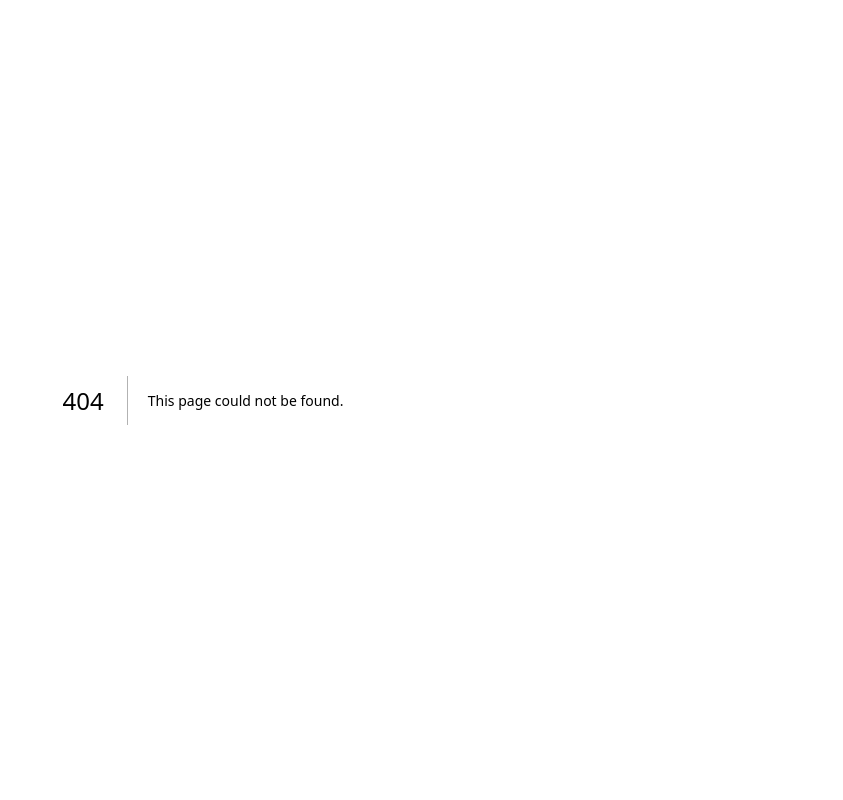
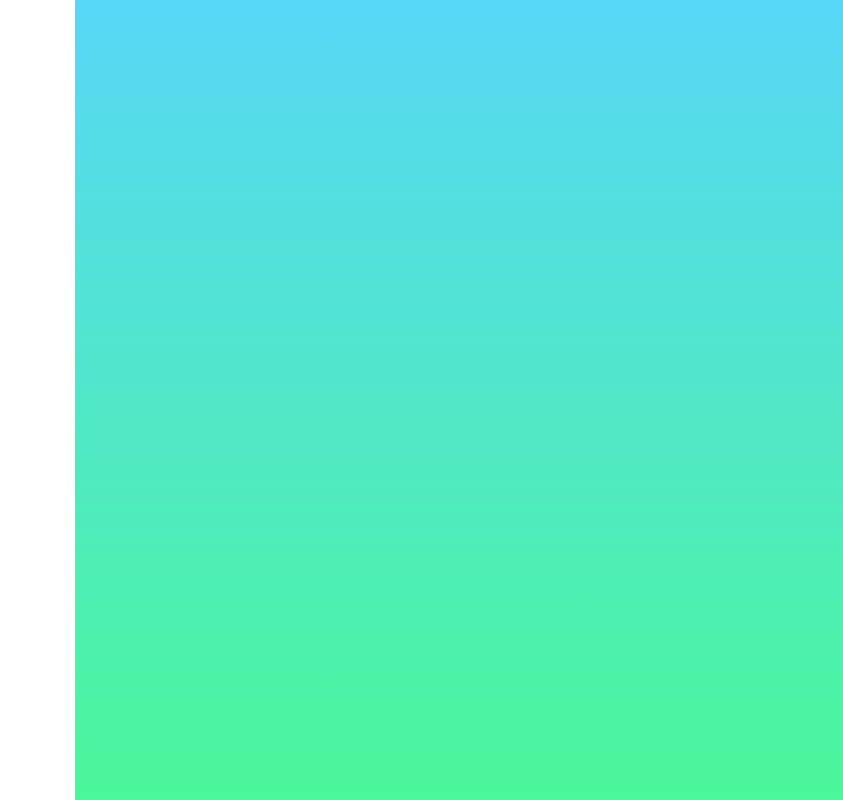
Before and after one commit to facundo1cabrera/aulers-next, a Next.js app: page /login in a window 1280 px wide. Before the commit this address had no page. Shown: the whole page, without its empty margins (437-1280 px from the left). Built offline with nearby package versions, Linux system fonts and the light colour scheme.

Commit message:
popup close when clicked outside

```diff
--- /dev/null
+++ b/src/components/AddToCartModal/index.tsx
@@ -0,0 +1,23 @@
+import { Dispatch, FC, SetStateAction, useRef } from 'react';
+type AddToCartModal = FC;
+
+export const AddToCartModal = ({setShowModal}: {setShowModal: Dispatch<SetStateAction<boolean>>}) => {
+    return (
+        <div className={`absolute z-50 top-32 right-1/4 animate-modal-popup border shadow-sm bg-white`}>
+            <div className="absolute right-2 cursor-pointer top-0" onClick={() => setShowModal(false)}>X</div>
+            <div className="flex flex-col justify-start items-start text-black p-4">
+                <p className="text-xl font-medium">¿Te interesa?</p>
+                <p className="w-56 font-light opacity-70 pt-2 pb-4 leading-5">
+                    ¡No dejes que te la quiten! Ya ha sido marcada como favorita por 3 personas
+                </p>
+                <div className="flex justify-between w-full">
+                    <p className="p-2 border border-gray-200 rou nded-sm text-center cursor-pointer">Añadir al carrito</p>
+                    <div className="w-4"></div>
+                    <a className="py-2 px-4 cursor-pointer bg-dark-purple text-white rounded-sm text-center" >
+                        Comprar ahora
+                    </a>
+                </div>
+            </div>
+        </div>
+    )
+}
--- a/src/components/Card/index.tsx
+++ b/src/components/Card/index.tsx
@@ -1,23 +1,46 @@
-import React, { FC, useState } from 'react';
+import React, { FC, useEffect, useRef, useState } from 'react';
 import { AiOutlineRight, AiOutlineLeft } from 'react-icons/ai';
 import { FiMoreHorizontal } from 'react-icons/fi';
 import { CarouselProvider, Slider, Slide, ButtonBack, ButtonNext } from 'pure-react-carousel';
 import 'pure-react-carousel/dist/react-carousel.es.css';
+import { AddToCartModal } from '../AddToCartModal';
 
 type Card = FC;
 
 export const Card: Card = () => {
 
+    const ref = useRef<HTMLDivElement>(null);
+
+    const [showModal, setShowModal] = useState(false);
+
+    useEffect(() => {
+        const checkIfClickedOutside = (e: any) => {
+            if (showModal && ref.current && !ref.current.contains(e.target)) {
+                setShowModal(false);
+            }
+        }
+
+        document.addEventListener("mousedown", checkIfClickedOutside);
+
+        return () => {
+            document.removeEventListener("mousedown", checkIfClickedOutside);
+        }
+    }, [showModal]);
+
     return (
-        <div className='w-full lg:w-2/4 flex flex-col justify-center items-center py-10 relative ease-out delay-200'>
+        <div className={`w-full lg:w-2/4 flex flex-col justify-center items-center py-10 relative ease-out delay-20`}>
+            {
+                (showModal) ? (
+                    <div ref={ref}>
+                        <AddToCartModal setShowModal={setShowModal}/>
+                    </div>
+                )
+                    : null
+            }
             <div className="flex flex-col justify-center items-start mb-2 relative">
                 <p className="text-xl opacity-90 mb-3">Sobrecamisa de pana Oversized Fit</p>
                 <p className="text-base opacity-80">$12.302</p>
-                <FiMoreHorizontal size={30} className="absolute bottom-0 right-0 z-10 cursor-pointer"/>
-                <div className="absolute z-50 space-y-2 top-16 -right-24 border shadow-sm bg-white flex flex-col justify-end items-center p-4">
-                    <p className="px-2 border border-gray-200 w-full rounded-sm text-center" >Añadir al carrito</p>
-                    <a className="px-2 cursor-pointer bg-dark-purple text-white w-full rounded-sm text-center py-1" >Comprar ahora</a>
-                </div>
+                <FiMoreHorizontal size={30} className="absolute bottom-0 right-0 z-10 cursor-pointer" onClick={() => setShowModal(true)} />
             </div>
             <CarouselProvider
                 naturalSlideWidth={200}
@@ -28,7 +51,7 @@ export const Card: Card = () => {
                 <ButtonBack className="">
                     <AiOutlineLeft />
                 </ButtonBack>
-                <Slider className="h-image w-2/4 relative">
+                <Slider className="h-image w-2/4 relative cursor-pointer">
                     <Slide index={0} className="h-full flex">
                         <img className="h-image object-contain m-auto" src="/img/example1.png"/>
                     </Slide>
--- /dev/null
+++ b/src/components/Header/index.tsx
@@ -0,0 +1,24 @@
+import { FC } from "react";
+import { BiShoppingBag } from 'react-icons/bi'
+
+type Header = FC;
+
+export const Header = () => {
+    return (
+        <header className="w-full h-16 border-b-2 border-neutral-200 font-display">
+            <div className="flex h-full w-11/12 justify-between m-auto items-center text-black">
+                <h1 className="font-semibold text-2xl hover:cursor-pointer">Aulers</h1>
+                <div className="flex font-light text-base justify-between w-44">
+                    <h2>Hombre</h2>
+                    <h3>Mujer</h3>
+                </div>
+                <div className="flex justify-between w-40">
+                    <button className="rounded-md border border-neutral-200 py-1 px-4 hover:bg-green transition-all duration-500">
+                    Registrate
+                    </button>
+                    <BiShoppingBag size={30} className="hover:cursor-pointer"/>
+                </div>
+            </div>
+        </header>
+    );
+}
--- a/src/pages/index.tsx
+++ b/src/pages/index.tsx
@@ -1,36 +1,22 @@
 import Head from 'next/head'
 import Image from 'next/image'
 import { Inter } from '@next/font/google'
-import { BiShoppingBag } from 'react-icons/bi'
 import { AiOutlineArrowRight } from 'react-icons/ai'
 import { Card } from '@/components/Card/'
+import { Header } from '@/components/Header'
 
 const inter = Inter({ subsets: ['latin'] })
 
-export default function Home() {
+export default function HomePage() {
   return (
     <>
-      <header className="w-full h-16 border-b-2 border-neutral-200 font-display">
-        <div className="flex h-full w-11/12 justify-between m-auto items-center text-black">
-          <h1 className="font-semibold text-2xl hover:cursor-pointer">Aulers</h1>
-          <div className="flex font-light text-base justify-between w-44">
-            <h2>Hombre</h2>
-            <h3>Mujer</h3>
-          </div>
-          <div className="flex justify-between w-40">
-            <button className="rounded-md border border-neutral-200 py-1 px-4 hover:bg-green">
-              Registrate
-            </button>
-            <BiShoppingBag size={30} className="hover:cursor-pointer"/>
-          </div>
-        </div>
-      </header>
+      <Header />
       <main className="font-display w-full">
         <div className="w-full h-full bg-hero bg-no-repeat bg-cover pb-60">
           <div className="lg:w-5/6 w-full m-auto pt-36 text-black">
               <h1 className="text-3xl lg:w-2/4">Compra ropa como nunca habias hecho</h1>
               <h2 className="opacity-90 font-light text-2xl lg:w-3/5 mt-2">Viví una experiencia unica comprando ropa en linea. Consegui prendas unicas al mejor precio.</h2>
-              <button className="bg-green py-1 px-6 rounded-md mt-8 text-xl border border-neutral-200 hover:bg-white">
+              <button className="bg-green py-1 px-6 rounded-md mt-8 text-xl border transition-all duration-500 border-neutral-200 hover:bg-light-blue">
                 Obtené descuentos
               </button>
           </div>
@@ -44,7 +30,7 @@ export default function Home() {
           <div className="bg-dark-purple bg-no-repeat bg-cover w-full h-3/4 relative overflow-hidden shadow-black shadow-sm">
             <div className="lg:w-4/5 m-auto py-24">
               <h2 className="text-2xl font-medium text-white">Elegi tus medidas y empezá a ver como te quedaría la ropa</h2>
-              <div className="mt-8 flex text-xl space-x-4 justify-center items-center w-64 bg-green py-1 rounded-md border border-neutral-600 hover:bg-white">
+              <div className="mt-8 flex text-xl space-x-4 justify-center items-center w-64 transition-all duration-500 bg-green py-1 rounded-md border border-neutral-600 hover:bg-light-blue cursor-pointer">
                 <p>Crear Medidas</p>
                 <AiOutlineArrowRight size={30}/>
               </div>
--- /dev/null
+++ b/src/pages/login.tsx
@@ -0,0 +1,13 @@
+
+export default function LoginPage() {
+    return (
+        <div className="w-full h-screen flex">
+            <div className="lg:w-2/5 w-full h-full">
+
+            </div>
+            <div className="lg:w-3/5 h-full w-0 bg-gradient-to-t from-green to-light-blue">
+
+            </div>
+        </div>
+    )
+}
--- a/tailwind.config.js
+++ b/tailwind.config.js
@@ -19,7 +19,7 @@ module.exports = {
         colors: {
           'dark-purple': '#271F5F',
           'purple': '#644FFF',
-          'red': '#57D7F7',
+          'light-blue': '#57D7F7',
           'green': '#4AF799',
           'black': '#28272F',
         },
@@ -29,7 +29,25 @@ module.exports = {
         },
         spacing: {
           'image': '448px',
-        }
+        },
+        keyframes: {
+          popup: {
+            '0%': { transform: 'scale(0.0)'},
+            '10%': { transform: 'scale(0.1)'},
+            '20%': { transform: 'scale(0.2)'},
+            '30%': { transform: 'scale(0.3)'},
+            '40%': { transform: 'scale(0.4)'},
+            '50%': { transform: 'scale(0.5)'},
+            '60%': { transform: 'scale(0.6)'},
+            '70%': { transform: 'scale(0.7)'},
+            '80%': { transform: 'scale(0.8)'},
+            '90%': { transform: 'scale(0.9)'},
+            '100%': { transform: 'scale(1.0)'},
+          }
+        },
+        animation: {
+          'modal-popup': 'popup 0.07s linear ',
+        },
       }
     },
     plugins: [],
```
Also changed, not shown: src/components/Modal/index.tsx (deleted).
